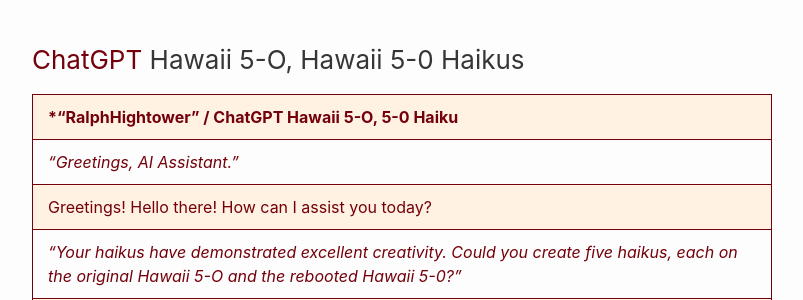
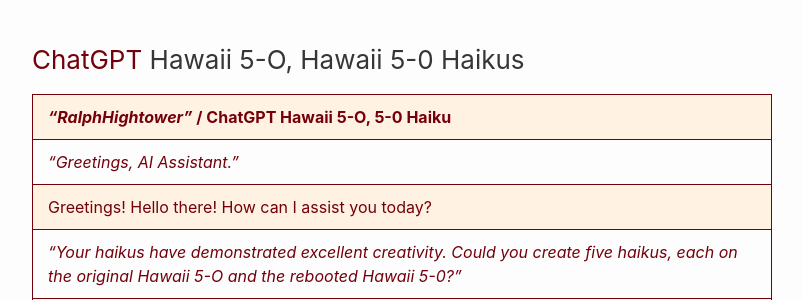
Before and after one commit to RalphHightower/RalphHightower, a Jekyll site: the page built from ArtificialIntelligence/ChatGPTHaikus.md, in a window 1280 px wide and 900 px high, scrolled down 36133 px. Shown: the part 153-453 px from the top of the window, without its empty margins (238-1041 px from the left). Built offline with Jekyll 4.4.1, drawn with Linux system fonts in a browser that asks for light colours; our own code applies the rules of GitHub Pages for plain Markdown files.

```diff
--- a/ArtificialIntelligence/ChatGPTHaikus.md
+++ b/ArtificialIntelligence/ChatGPTHaikus.md
@@ -612,7 +612,7 @@ Hello! I'm here to assist you. How can I help you today?|
 
 ### [ChatGPT](https://chat.openai.com/) Hawaii 5-O, Hawaii 5-0 Haikus
 
-| *"RalphHightower" / [ChatGPT](https://chat.openai.com/) Hawaii 5-O, 5-0 Haiku |
+| *"RalphHightower"* / [ChatGPT](https://chat.openai.com/) Hawaii 5-O, 5-0 Haiku |
 |---|
 | *"Greetings, AI Assistant."* |
 |Greetings! Hello there! How can I assist you today?|
```
